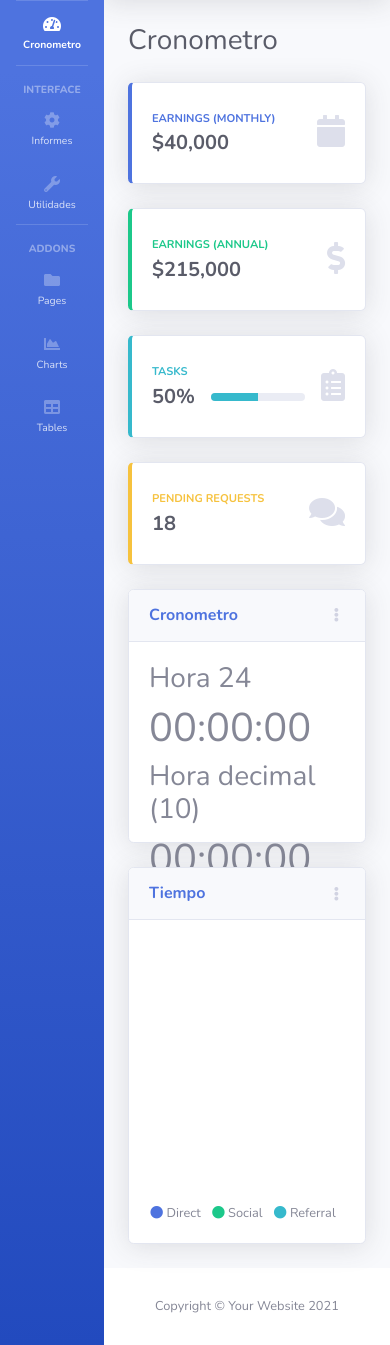
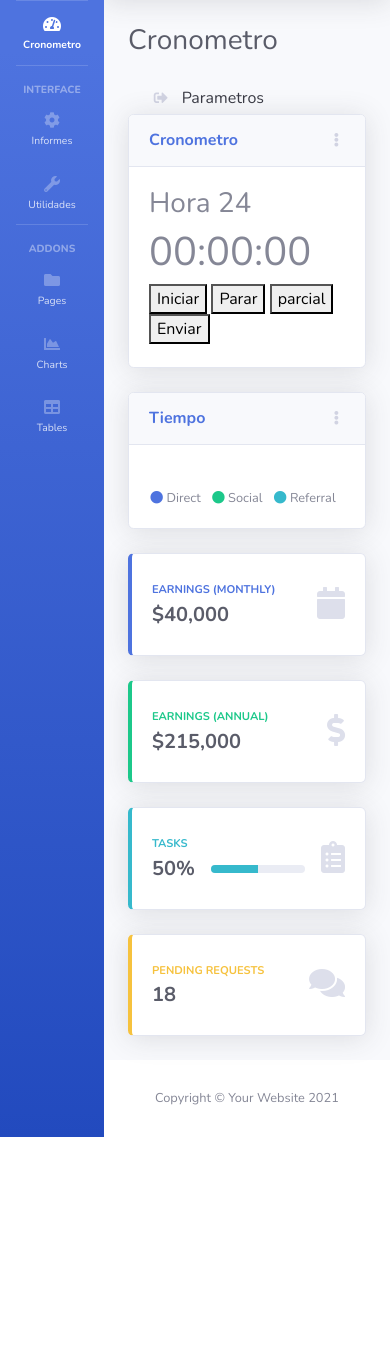
Before and after one commit to osernam/cronometro, a Django app: page /cronometro/cronometro/ in a window 390 px wide. Shown: the part 70-1415 px from the top of the page. After the commit the page ends 1207 px from the top, so only its background shows below. Run offline with Django 4.2, Linux system fonts and the light colour scheme; data comes from the database, SQL or seed files in the repository; some libraries are stand-ins or nearby versions.

Commit message:
cronomero en centesimas y printen cronometro.html

```diff
--- a/cronometro/static/cronometro/cronometro.js
+++ b/cronometro/static/cronometro/cronometro.js
@@ -2,19 +2,55 @@
 var tiempoActual;
 var tiempoInicial;
 var tiempoParcial = [];
+var tiempos = [];
 
 
-function iniciarCronometro() {
-    tiempoInicial = Date.now();
-    tiempoActual = setInterval(actualizarTiempo, 100);
+
+function parcialCronometro() {
+    canInterval = document.getElementById("canIntervalos").value;
+
+    if (tiempoParcial.length != 0) {
+        tiempoParcial.push(Date.now() - tiempoInicial);
+    }
+    else {
+        tiempoParcial.push(Date.now() - tiempoParcial[tiempoParcial.length-1]);
+    }
+
+    if (tiempoParcial.length === canInterval) {
+        pararCronometro();
+    }
+    var divTiempos = document.getElementById('tiemposCronometro');
+    for (let i = 0; i < tiempoParcial.length; i++) {
+
+
+        divTiempos.innerHTML +=(
+
+            '<div class="col-xl-3 col-md-6 mb-4">'+
+                            '<div class="card border-left-primary shadow h-100 py-2">'+
+                                '<div class="card-body">'+
+                                    '<div class="row no-gutters align-items-center">'+
+                                        '<div class="col mr-2">'+
+                                            '<div class="text-xs font-weight-bold text-primary text-uppercase mb-1">'+
+                                                'Tiempo '+i+
+                                            '</div>'+
+                                            '<div class="h5 mb-0 font-weight-bold text-gray-800">'+tiempoParcial[i]+'</div>'+
+                                        '</div>'+
+                                        '<div class="col-auto">'+
+                                            '<i class="fas fa-calendar fa-2x text-gray-300"></i>'+
+                                        '</div>'+
+                                    '</div>'+
+                                '</div>'+
+                            '</div>'+
+            '</div>'
+
+        );
+
+
+    }
 }
-function parcialCronometro() {
-    tiempoParcial.push (Date.now() - tiempoInicial);
-}
-function pararCronometro() {
 
-    clearInterval(tiempoActual);
-}
+
+
 function getCookie(name) {
     let cookieValue = null;
     if (document.cookie && document.cookie !== '') {
@@ -30,12 +66,20 @@ function getCookie(name) {
     return cookieValue;
 }
 
+
+
+
+
+
+
+// Enviar variables a Django
+var tiempoPar = {name: "John", age: 30, city: "New York"};
 function enviarVariables() {
 
     $.ajax({
-        type: 'POST',
-        url: 'cronometro/tiempo-parcial/',
-        data: {'tiempoParcial':tiempoParcial},
+        method: "POST",
+        url: "cronometro/tiempo-parcial/",
+        data: {tiempoParcial: JSON.stringify(tiempoParcial)},
         beforeSend: function(xhr) {
             xhr.setRequestHeader('X-CSRFToken', getCookie('csrftoken'));
         },
@@ -47,11 +91,14 @@ function enviarVariables() {
         }
     });
 }
+
+// Cronometro experimental
 function actualizarTiempo() {
     var tiempoTranscurrido = Date.now() - tiempoInicial;
     var horas = Math.floor(tiempoTranscurrido / 3600000);
     var minutos = Math.floor((tiempoTranscurrido % 3600000) / 60000);
     var segundos = Math.floor((tiempoTranscurrido % 60000) / 1000);
+    var centesimas = Math.floor((tiempoTranscurrido %60000)/1000)
 
     var centecimasMinuto = Math.floor(tiempoTranscurrido/ 10000);
     // 24 horas = 10 horas decimales, 1 hora decimal = 100 minutos decimales, 1 minuto decimal = 100 segundos decimales
@@ -84,7 +131,7 @@ function actualizarTiempo() {
     segundosDecimales = '0' + segundosDecimales;
     }
 
-    var tiempoString = horas + ':' + minutos +  ':' + segundos  + ':' + centecimasMinuto;
+    var tiempoString =  minutos +  ':' + segundos  + ':' + centesimas;
     document.getElementById('tiempo').innerHTML = tiempoString;
 
     var tiempoDecimal = horasDecimales + ':' + minutosDecimales + ':' + segundosDecimales;
@@ -93,7 +140,70 @@ function actualizarTiempo() {
     //document.getElementById('timer').innerHTML = timeString;
 }
 
+function iniciarCronometro() {
 
-document.getElementById('iniciarBoton').addEventListener('click', iniciarCronometro);
-document.getElementById('pararBoton').addEventListener('click', pararCronometro);
+
+
+    tiempoInicial = Date.now();
+    tiempoActual = setInterval(actualizarTiempo, 100);
+}
+
+function pararCronometro() {
+
+    clearInterval(tiempoActual);
+}
+
+
+//cronometro centesimas
+var centesimas = 0;
+var cent = 0;
+var segundos = 0;
+var minutos = 0;
+
+
+function cronometroDeci() {
+    centesimas++;
+
+    if (centesimas == 100) {
+        centesimas = 0;
+        segundos++;
+    }
+    if (segundos == 60) {
+        segundos = 0;
+        minutos++;
+    }
+    if (minutos == 60) {
+        minutos = 0;
+        horas++;
+    }
+    var tiempo = (minutos < 10 ? "0" + minutos : minutos) + ":" +
+                 (segundos < 10 ? "0" + segundos : segundos) + ":" +
+                 (centesimas < 10 ? "0" + centesimas : centesimas);
+    document.getElementById("tiempo").innerHTML = tiempo;
+}
+
+
+
+function iniciar() {
+
+    var divTiempos = document.getElementById("tiemposCronometro");
+    divTiempos.innerHTML = '';
+
+    tiempoInicial = Date.now();
+    tiempoActual = setInterval(cronometroDeci, 10);
+}
+
+function detener() {
+    tiempos=tiempoParcial;
+    tiempoParcial = []
+    clearInterval(tiempoActual);
+}
+
+
+
+
+
+document.getElementById('iniciarBoton').addEventListener('click', iniciar);
+document.getElementById('pararBoton').addEventListener('click', detener);
 document.getElementById('enviarBoton').addEventListener('click', enviarVariables);
+document.getElementById('tiemposParciales').addEventListener('click', parcialCronometro);
--- a/cronometro/templates/cronometro/base/base.html
+++ b/cronometro/templates/cronometro/base/base.html
@@ -332,7 +332,7 @@
         <i class="fas fa-angle-up"></i>
     </a>
 
-    <!-- Logout Modal-->
+    <!--  Modal login-->
     <div class="modal fade" id="logoutModal" tabindex="-1" role="dialog" aria-labelledby="exampleModalLabel"
         aria-hidden="true">
         <div class="modal-dialog" role="document">
--- a/cronometro/templates/cronometro/cronometro.html
+++ b/cronometro/templates/cronometro/cronometro.html
@@ -18,6 +18,97 @@
                                 class="fas fa-download fa-sm text-white-50"></i> Generate Report</a>
                     </div>
 
+                   <div>
+
+                        <a class="dropdown-item" href="#" data-toggle="modal" data-target="#modalOperarios">
+                            <i class="fas fa-sign-out-alt fa-sm fa-fw mr-2 text-gray-400"></i>
+                            Parametros
+                        </a>
+
+                   </div>
+
+
+                    <!-- Content Row  cajas superiores -->
+
+                    <div class="row">
+
+                        <!-- Area Chart -->
+                        <div class="col-xl-8 col-lg-7">
+                            <div class="card shadow mb-4">
+                                <!-- Card Header - Dropdown -->
+                                <div
+                                    class="card-header py-3 d-flex flex-row align-items-center justify-content-between">
+                                    <h6 class="m-0 font-weight-bold text-primary">Cronometro</h6>
+                                    <div class="dropdown no-arrow">
+                                        <a class="dropdown-toggle" href="#" role="button" id="dropdownMenuLink"
+                                            data-toggle="dropdown" aria-haspopup="true" aria-expanded="false">
+                                            <i class="fas fa-ellipsis-v fa-sm fa-fw text-gray-400"></i>
+                                        </a>
+                                        <div class="dropdown-menu dropdown-menu-right shadow animated--fade-in"
+                                            aria-labelledby="dropdownMenuLink">
+
+                                            <div class="dropdown-header">Dropdown Header:</div>
+                                            <a class="dropdown-item" href="#">Action</a>
+                                            <a class="dropdown-item" href="#">Another action</a>
+                                            <div class="dropdown-divider"></div>
+                                            <a class="dropdown-item" href="#">Something else here</a>
+                                        </div>
+                                    </div>
+                                </div>
+                                <!-- Cronometro Body -->
+                                <div class="card-body">
+                                    <div class="chart-area">
+                                        <h3 >Hora 24</h3>
+                                        <h1 id="tiempo">00:00:00</h1>
+
+                                        <button id="iniciarBoton">Iniciar</button>
+                                        <button id="pararBoton">Parar</button>
+                                        <button id="tiemposParciales">parcial</button>
+                                        <button id="enviarBoton">Enviar</button>
+
+                                        <script src="{% static 'cronometro/cronometro.js' %}">
+                                        </script>
+                                        <canvas id="myAreaChart"></canvas>
+                                    </div>
+                                </div>
+                            </div>
+                        </div>
+
+                        <!-- Pie Chart -->
+                        <div class="col-xl-4 col-lg-5">
+                            <div class="card shadow mb-4">
+                                <!-- Card Header - Dropdown -->
+                                <div
+                                    class="card-header py-3 d-flex flex-row align-items-center justify-content-between">
+                                    <h6 class="m-0 font-weight-bold text-primary">Tiempo</h6>
+                                    <div class="dropdown no-arrow">
+                                        <a class="dropdown-toggle" href="#" role="button" id="dropdownMenuLink"
+                                            data-toggle="dropdown" aria-haspopup="true" aria-expanded="false">
+                                            <i class="fas fa-ellipsis-v fa-sm fa-fw text-gray-400"></i>
+                                        </a>
+
+                                    </div>
+                                </div>
+                                <!-- Card Body -->
+                                <div class="card-body">
+                                    <div style="display: flex; justify-content: center; align-items: center;" id= "tiemposCronometro">
+                                        <!-- Aqui apareceran los tiempos -->
+                                    </div>
+                                    <div class="mt-4 text-center small">
+                                        <span class="mr-2">
+                                            <i class="fas fa-circle text-primary"></i> Direct
+                                        </span>
+                                        <span class="mr-2">
+                                            <i class="fas fa-circle text-success"></i> Social
+                                        </span>
+                                        <span class="mr-2">
+                                            <i class="fas fa-circle text-info"></i> Referral
+                                        </span>
+                                    </div>
+                                </div>
+                            </div>
+                        </div>
+                    </div>
                     <!-- Contenedor resultado de tiempos -->
                     <div class="row">
 
@@ -105,101 +196,97 @@
                         </div>
                     </div>
 
-                    <!-- Content Row  cajas superiores -->
-
-                    <div class="row">
-
-                        <!-- Area Chart -->
-                        <div class="col-xl-8 col-lg-7">
-                            <div class="card shadow mb-4">
-                                <!-- Card Header - Dropdown -->
-                                <div
-                                    class="card-header py-3 d-flex flex-row align-items-center justify-content-between">
-                                    <h6 class="m-0 font-weight-bold text-primary">Cronometro</h6>
-                                    <div class="dropdown no-arrow">
-                                        <a class="dropdown-toggle" href="#" role="button" id="dropdownMenuLink"
-                                            data-toggle="dropdown" aria-haspopup="true" aria-expanded="false">
-                                            <i class="fas fa-ellipsis-v fa-sm fa-fw text-gray-400"></i>
-                                        </a>
-                                        <div class="dropdown-menu dropdown-menu-right shadow animated--fade-in"
-                                            aria-labelledby="dropdownMenuLink">
-
-                                            <div class="dropdown-header">Dropdown Header:</div>
-                                            <a class="dropdown-item" href="#">Action</a>
-                                            <a class="dropdown-item" href="#">Another action</a>
-                                            <div class="dropdown-divider"></div>
-                                            <a class="dropdown-item" href="#">Something else here</a>
-                                        </div>
-                                    </div>
-                                </div>
-                                <!-- Cronometro Body -->
-                                <div class="card-body">
-                                    <div class="chart-area">
-                                        <h3 >Hora 24</h3>
-                                        <h1 id="tiempo">00:00:00</h1>
-                                        <h3 >Hora decimal (10)</h3>
-                                        <h1 id="tiempoDecimal">00:00:00</h1>
-                                        <button id="iniciarBoton">Iniciar</button>
-                                        <button id="pararBoton">Parar</button>
-                                        <button id="enviarBoton">Enviar</button>
-
-                                        <script src="{% static 'cronometro/cronometro.js' %}">
-                                        </script>
-                                        <canvas id="myAreaChart"></canvas>
-                                    </div>
-                                </div>
-                            </div>
-                        </div>
-
-                        <!-- Pie Chart -->
-                        <div class="col-xl-4 col-lg-5">
-                            <div class="card shadow mb-4">
-                                <!-- Card Header - Dropdown -->
-                                <div
-                                    class="card-header py-3 d-flex flex-row align-items-center justify-content-between">
-                                    <h6 class="m-0 font-weight-bold text-primary">Tiempo</h6>
-                                    <div class="dropdown no-arrow">
-                                        <a class="dropdown-toggle" href="#" role="button" id="dropdownMenuLink"
-                                            data-toggle="dropdown" aria-haspopup="true" aria-expanded="false">
-                                            <i class="fas fa-ellipsis-v fa-sm fa-fw text-gray-400"></i>
-                                        </a>
-                                        <div class="dropdown-menu dropdown-menu-right shadow animated--fade-in"
-                                            aria-labelledby="dropdownMenuLink">
-                                            <div class="dropdown-header">Dropdown Header:</div>
-                                            <a class="dropdown-item" href="#">Action</a>
-                                            <a class="dropdown-item" href="#">Another action</a>
-                                            <div class="dropdown-divider"></div>
-                                            <a class="dropdown-item" href="#">Something else here</a>
-                                        </div>
-                                    </div>
-                                </div>
-                                <!-- Card Body -->
-                                <div class="card-body">
-                                    <div class="chart-pie pt-4 pb-2">
-                                        <canvas id="myPieChart"></canvas>
-                                    </div>
-                                    <div class="mt-4 text-center small">
-                                        <span class="mr-2">
-                                            <i class="fas fa-circle text-primary"></i> Direct
-                                        </span>
-                                        <span class="mr-2">
-                                            <i class="fas fa-circle text-success"></i> Social
-                                        </span>
-                                        <span class="mr-2">
-                                            <i class="fas fa-circle text-info"></i> Referral
-                                        </span>
-                                    </div>
-                                </div>
-                            </div>
-                        </div>
-                    </div>
-
                     <!-- Content Row -->
 
 
                 </div>
                 <!-- /.container-fluid -->
 
+
+                <!--  Modal operarios-->
+                <div class="modal fade" id="modalOperarios" tabindex="-1" role="dialog" aria-labelledby="exampleModalLabel"
+                aria-hidden="true">
+                <div class="modal-dialog" role="document">
+                    <div class="modal-content">
+                        <div class="modal-header">
+                            <h5 class="modal-title" id="exampleModalLabel">Datos de medición</h5>
+                            <button class="close" type="button" data-dismiss="modal" aria-label="Close">
+                                <span aria-hidden="true">×</span>
+                            </button>
+                        </div>
+                        <div class="modal-body">
+
+                            <div class="form-row"><!--Operarios-->
+                                <div class="col">
+                                    <a>
+                                        <select name="canIntervalos" class="form-control" id="canIntervalos" required>
+                                            <option disabled selected value>- Cantidad de intervalos -</option>
+                                            <option value="10">10</option>
+                                            <option value="11">11</option>
+                                            <option value="12">12</option>
+                                            <option value="13">13</option>
+                                            <option value="14">14</option>
+                                            <option value="15">15</option>
+                                        </select>
+                                    </a>
+                                </div>
+
+                                <div class="col">
+
+                                    <a>
+                                        <select name="operarios" class="form-control" id="operario" required>
+                                            <option disabled selected value>- Operario -</option>
+                                        {% for operario in operarios %}
+                                            <option value={{operario.id}}>{{operario.nombre}}</option>
+
+                                        {% endfor %}
+                                        </select>
+                                    </a>
+                                </div>
+
+                                <div class="col">
+                                    <a>
+                                        <select name="factorRitmo" class="form-control" id="factorRitmo" required>
+                                            <option disabled selected value>- Factor de ritmo (BSI) -</option>
+                                            <option  value= 75 >75</option>
+                                            <option  value= 80 >80</option>
+                                            <option  value= 85 >85</option>
+                                            <option  value= 90 >90</option>
+                                            <option  value= 95 >95</option>
+                                            <option  value= 100 >100</option>
+                                        </select>
+                                    </a>
+
+                                </div>
+
+                                <div class="col">
+                                    <a>
+                                        <select name= "escalaSuplementos" class="form-control" id="escalaSuplementos" required>
+                                            <option disabled selected value>- Escala de suplementos -</option>
+                                            <option value="5">5%</option>
+                                            <option value="10">10%</option>
+                                            <option value="15">15%</option>
+                                            <option value="20">20%</option>
+                                            <option value="25">25%</option>
+                                            <option value="30">30%</option>
+                                            <option value="35">35%</option>
+                                            <option value="40">40%</option>
+                                        </select>
+                                    </a>
+
+                            </div>
+
+                        </div>
+                        <div class="modal-footer">
+                            <button class="btn btn-secondary" type="button" data-dismiss="modal">Cancel</button>
+                            <a class="btn btn-primary" href="#">Aceptar</a>
+                        </div>
+                    </div>
+                </div>
+                </div>
+
+
+
             </div>
             <!-- End of Main Content -->
 
--- a/cronometro/urls.py
+++ b/cronometro/urls.py
@@ -6,7 +6,7 @@ app_name = "cronometro"
 urlpatterns = [
     path('index', homeView, name='home'),
     path('cronometro/', cronometroView, name= 'cronometro'),
-    path('cronometro/tiempo-parcial/', tiempo_parcial, name='tiempo-parcial'),
+    path('cronometro/cronometro/tiempo-parcial/', tiempo_parcial, name='tiempo-parcial'),
     path('cronometro/base/', base, name='base'),
     path('operario/', crearOperario, name='crearOperario'),
     path('save_operario/', guardarOperario, name='guardarOperario'),
--- a/cronometro/views.py
+++ b/cronometro/views.py
@@ -7,6 +7,9 @@ from django.contrib import messages
 
 # Gestión de errores de base de datos
 from django.db import IntegrityError
+# Paginador
+from django.core.paginator import Paginator
+import json
 
 
 
@@ -16,12 +19,19 @@ def homeView(request):
     return render(request,'cronometro\index.html')
 
 def cronometroView(request):
-    return render(request,'cronometro\cronometro.html')
+    operarios = Operario.objects.all()
+    return render(request,'cronometro\cronometro.html', {'operarios' : operarios})
 
 def tiempo_parcial(request):
-    tiempoParcial = request.POST.get('tiempoParcial')
-    print(tiempoParcial) # Output: 'tiempoParcial'
-
+    if request.method == "POST":
+        tiempoParcial = request.POST.get('tiempoParcial')
+        if tiempoParcial is not None:
+            tiempoParcial = json.loads(tiempoParcial)
+            # Do something with the tiempoParcial object here
+        else:
+            print("tiempoParcial is None")
+    else:
+        print("Request method is not POST")
     return JsonResponse({'status': 'success'})
     ...
 
```
